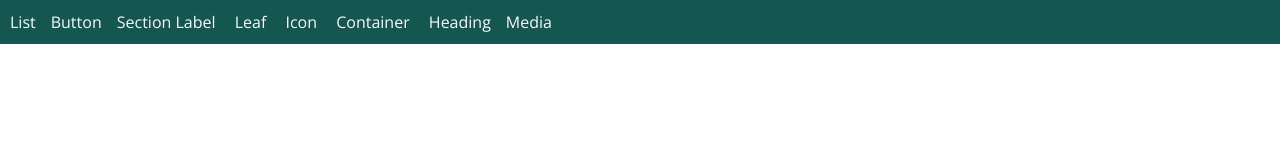
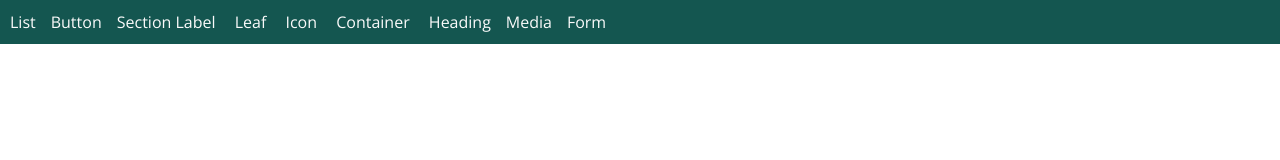
Before and after one commit to nrmndev/nrmndev-fw, a React (Vite) app: page / in a window 1280 px wide. Shown: the top 160 px of the page. Built offline with nearby package versions, Linux system fonts and the light colour scheme.

Commit message:
Added Form route sample

```diff
--- a/src/routing/Index.tsx
+++ b/src/routing/Index.tsx
@@ -8,6 +8,7 @@ import SampleSectionLabel from "./SampleComponents/SampleSectionLabel";
 import SampleMedia from "./SampleComponents/SampleMedia";
 import SampleContainer from "./SampleComponents/SampleContainer";
 import SampleLeaf from "./SampleComponents/SampleLeaf";
+import SampleForm from "./SampleComponents/SampleForm";
 
 const router = createBrowserRouter([
   {
@@ -34,6 +35,10 @@ const router = createBrowserRouter([
         path: "media",
         element: <SampleMedia />,
       },
+      {
+        path: "form",
+        element: <SampleForm />,
+      },
     ],
   },
 ]);
--- /dev/null
+++ b/src/routing/SampleComponents/SampleForm.tsx
@@ -0,0 +1,7 @@
+import { FormInput } from "@components";
+
+const SampleForm = () => (
+  <FormInput type="text" value={""} placeholder="Hello" />
+);
+
+export default SampleForm;
--- a/src/routing/componentNavRoutes.tsx
+++ b/src/routing/componentNavRoutes.tsx
@@ -28,6 +28,9 @@ const ComponentNavRoutes = () => {
         <Link to="/media" className="list__item">
           Media
         </Link>
+        <Link to="/form" className="list__item">
+          Form
+        </Link>
       </ul>
     </div>
   );
```
